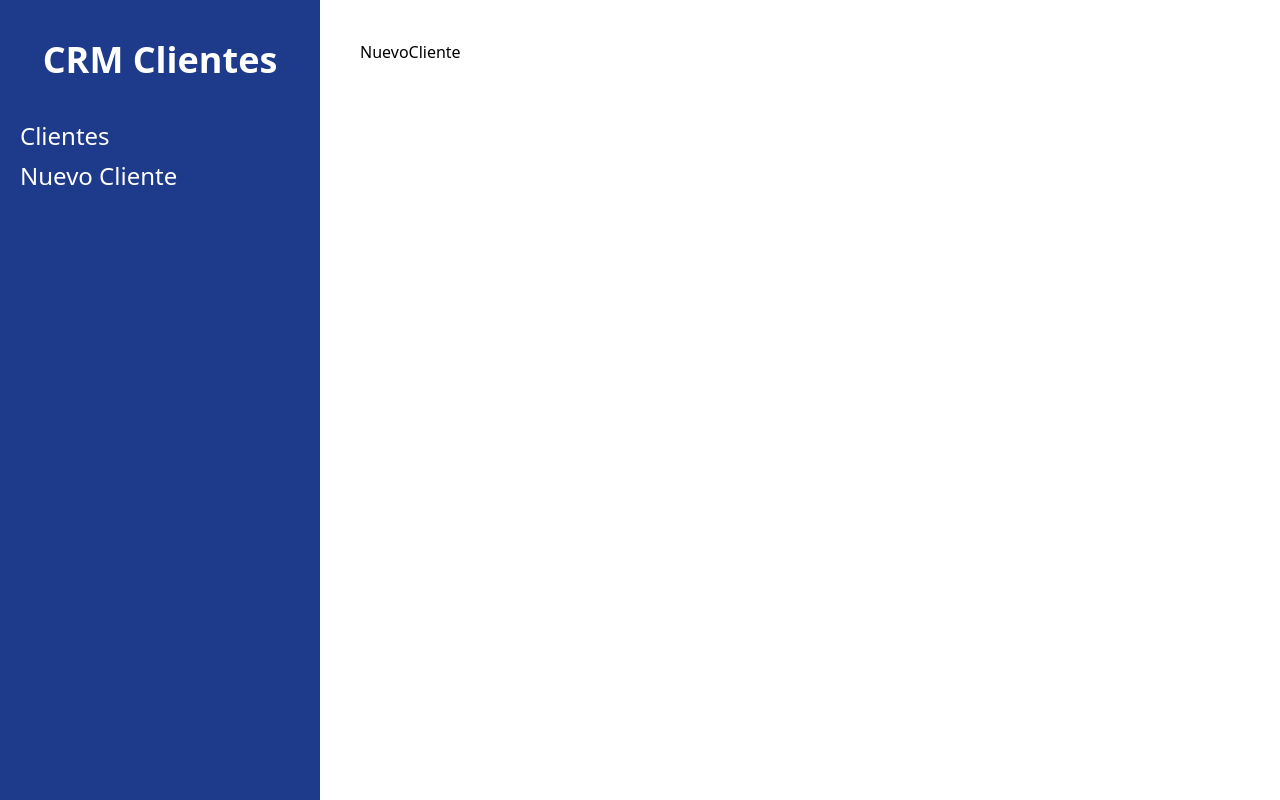
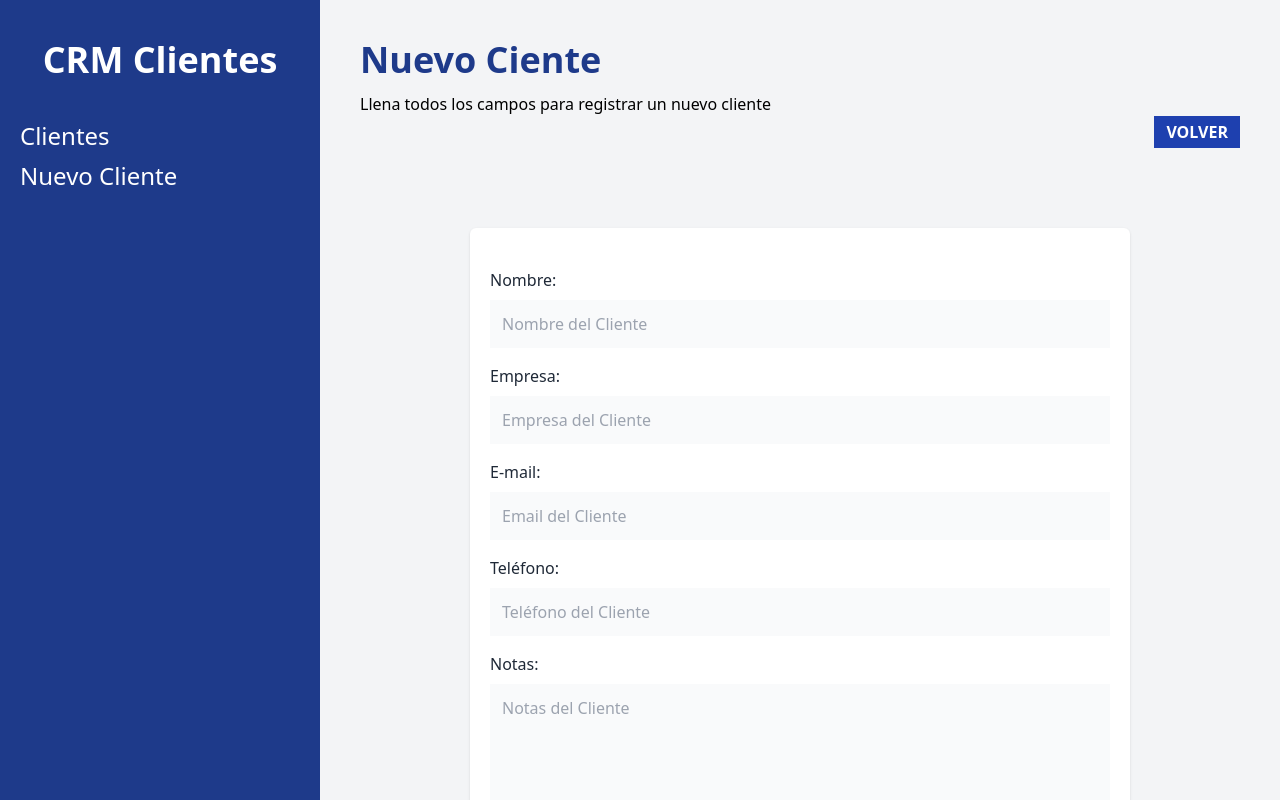
Before and after one commit to Josue0411/crm-create, a React (Vite) app: page /clientes/nuevo in a window 1280 px wide. Built offline with nearby package versions, Linux system fonts and the light colour scheme.

Commit message:
agregando formulario

```diff
--- a/src/components/Cliente.jsx
+++ b/src/components/Cliente.jsx
@@ -4,7 +4,36 @@ function Cliente({ cliente }) {
   const { nombre, empresa, email, telefono, ed } = cliente;
   return (
     <tr>
-      <td className="p-6">{cliente.nombre}</td>
+      <td className="p-6 space-y-2">
+        <p className="text-2xl text-gray-800"> {nombre}</p>
+        <p> {empresa} </p>
+      </td>
+
+      <td>
+        <p className="text-gray-600">
+          <span className="text.gray-800 uppercase font-bold"> Email:</span>
+          {email}
+        </p>
+        <p className="text-gray-600">
+          <span className="text.gray-800 uppercase font-bold"> telefono:</span>
+          {telefono}
+        </p>
+      </td>
+
+      <td className="p-6 gap-3">
+        <button
+          type="button"
+          className="text-blue-600 hover:text-blue-700 font-bold text-xs"
+        >
+          Editar
+        </button>
+        <button
+          type="button"
+          className="text-red-600 hover:text-red-700 font-bold text-xs"
+        >
+          Eliminar
+        </button>
+      </td>
     </tr>
   );
 }
--- /dev/null
+++ b/src/components/Formulario.jsx
@@ -0,0 +1,72 @@
+const Formulario = ({ cliente }) => {
+  return (
+    <>
+      <div className="mb-4">
+        <label className="text-gray-800" htmlFor="nombre">
+          Nombre:
+        </label>
+        <input
+          id="nombre"
+          type="text"
+          className="mt-2 block w-full p-3 bg-gray-50"
+          placeholder="Nombre del Cliente"
+          name="nombre"
+        />
+      </div>
+      <div className="mb-4">
+        <label className="text-gray-800" htmlFor="empresa">
+          Empresa:
+        </label>
+        <input
+          id="empresa"
+          type="text"
+          className="mt-2 block w-full p-3 bg-gray-50"
+          placeholder="Empresa del Cliente"
+          name="empresa"
+        />
+      </div>
+
+      <div className="mb-4">
+        <label className="text-gray-800" htmlFor="email">
+          E-mail:
+        </label>
+        <input
+          id="email"
+          type="email"
+          className="mt-2 block w-full p-3 bg-gray-50"
+          placeholder="Email del Cliente"
+          name="email"
+        />
+      </div>
+
+      <div className="mb-4">
+        <label className="text-gray-800" htmlFor="telefono">
+          Teléfono:
+        </label>
+        <input
+          id="telefono"
+          type="tel"
+          className="mt-2 block w-full p-3 bg-gray-50"
+          placeholder="Teléfono del Cliente"
+          name="telefono"
+        />
+      </div>
+
+      <div className="mb-4">
+        <label className="text-gray-800" htmlFor="notas">
+          Notas:
+        </label>
+        <textarea
+          as="textarea"
+          id="notas"
+          type="text"
+          className="mt-2 block w-full p-3 bg-gray-50 h-40 align-self"
+          placeholder="Notas del Cliente"
+          name="notas"
+        />
+      </div>
+    </>
+  );
+};
+
+export default Formulario;
--- a/src/components/Layout.jsx
+++ b/src/components/Layout.jsx
@@ -29,7 +29,7 @@ const Layout = () => {
         </nav>
       </aside>
 
-      <main className="md:w-3/4 p-10 md:max-h-screen overflow-scroll">
+      <main className="md:w-3/4 bg-gray-100 p-10 md:max-h-screen overflow-scroll">
         <Outlet />
       </main>
     </div>
--- a/src/pages/NuevoCliente.jsx
+++ b/src/pages/NuevoCliente.jsx
@@ -1,7 +1,33 @@
-import React from "react";
-
+import { useNavigate } from "react-router-dom";
+import Formulario from "../components/Formulario";
 const NuevoCliente = () => {
-  return <div>NuevoCliente</div>;
+  const navigate = useNavigate();
+  return (
+    <>
+      <div className="font-black text-4xl text-blue-900 ">Nuevo Ciente</div>
+      <p className="mt-3">
+        Llena todos los campos para registrar un nuevo cliente
+      </p>
+      <div className="flex justify-end">
+        <button
+          onClick={(arg) => navigate("/")}
+          className="bg-blue-800 text-white px-3 py-1 font-bold uppercase"
+        >
+          Volver
+        </button>
+      </div>
+      <div className="bg-white shadow rounded-md md:w-3/4 mx-auto px-5 py-10 mt-20">
+        <form action="">
+          <Formulario />
+          <input
+            type="submit"
+            className="mt-5 w-full bg-blue-800 p-3 uppercase font-bold text-lg text-white"
+            value="Registrar Cliente"
+          />
+        </form>
+      </div>
+    </>
+  );
 };
 
 export default NuevoCliente;
```
